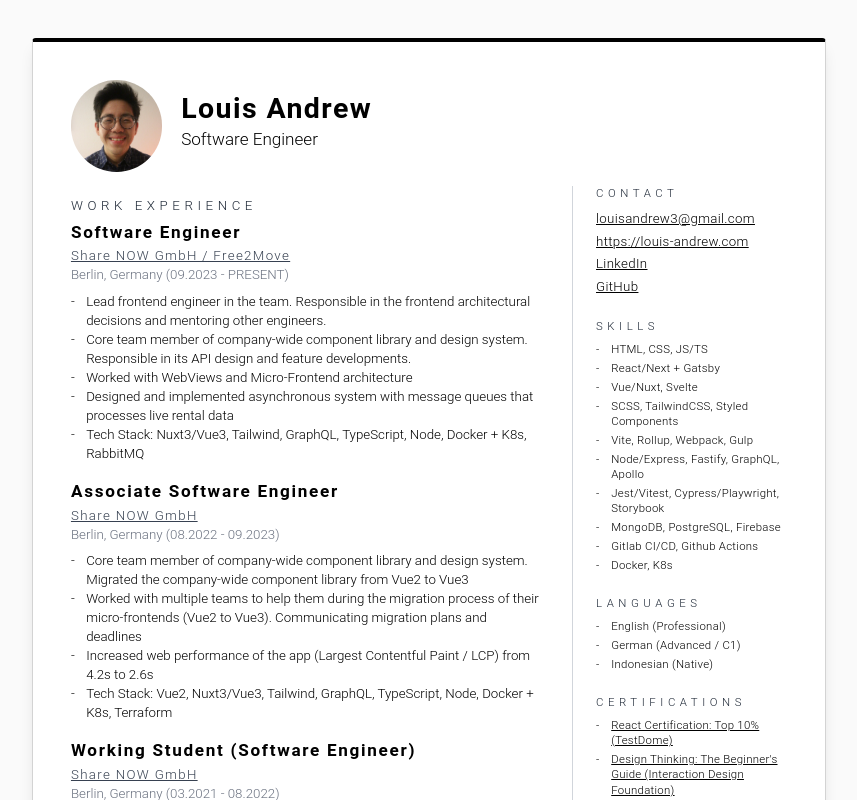
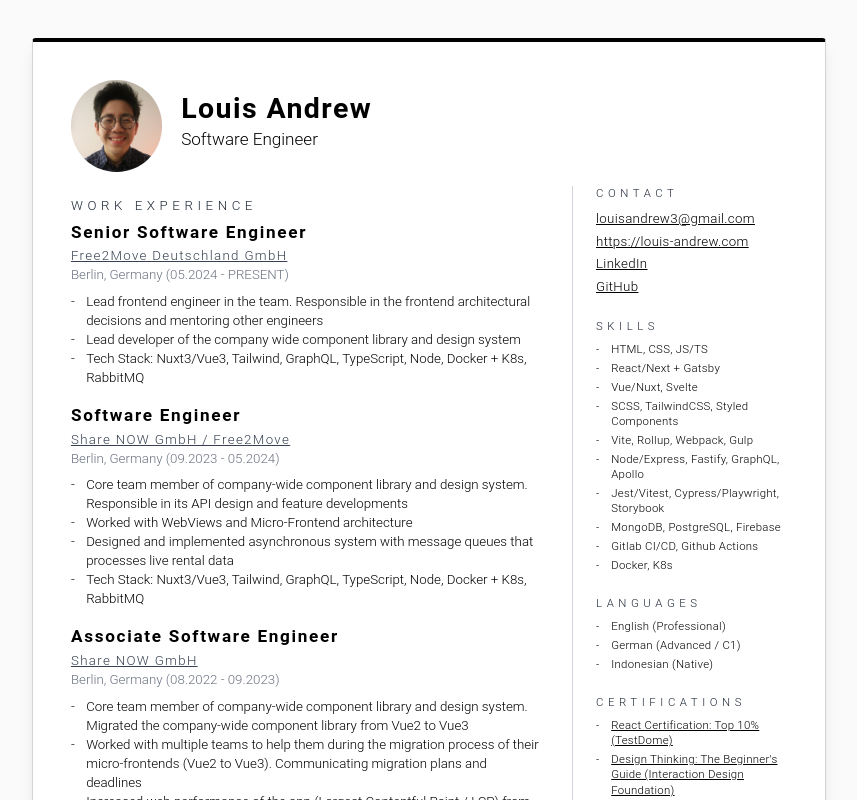
Before and after one commit to LouisAndrew/cv, a Nuxt app: page / in a window 1280 px wide. Shown: the top 800 px of the page, without its empty margins (211-1068 px from the left). Built offline with nearby package versions, Linux system fonts and the light colour scheme.

Commit message:
feat(sse): add senior position entry

```diff
--- a/app.vue
+++ b/app.vue
@@ -1,6 +1,6 @@
 <script setup lang="ts">
 import resume from "./resume.json";
-const PAGE_BREAK_AFTER = 3;
+const PAGE_BREAK_AFTER = 4;
 
 useHead({
   title: "Louis Andrew | Resume",
--- a/resume.json
+++ b/resume.json
@@ -23,13 +23,25 @@
   },
   "work": [
     {
+      "position": "Senior Software Engineer",
+      "name": "Free2Move Deutschland GmbH",
+      "startDate": "2024-05-01",
+      "highlights": [
+        "Lead frontend engineer in the team. Responsible in the frontend architectural decisions and mentoring other engineers",
+        "Lead developer of the company wide component library and design system",
+        "Tech Stack: Nuxt3/Vue3, Tailwind, GraphQL, TypeScript, Node, Docker + K8s, RabbitMQ"
+      ],
+      "url": "https://www.free2move.com",
+      "location": "Berlin, Germany"
+    },
+    {
       "position": "Software Engineer",
       "name": "Share NOW GmbH / Free2Move",
       "startDate": "2023-09-01",
+      "endDate": "2024-05-01",
       "summary": "Acting as the lead frontend engineer in the team alongside being a mentor to other engineers. Also, dove deep into asynchronous messaging by building a system that processes live rental data.\n\n Stack: Nuxt3/Vue3, Tailwind, GraphQL/Apollo, TypeScript, Node/Express",
       "highlights": [
-        "Lead frontend engineer in the team. Responsible in the frontend architectural decisions and mentoring other engineers.",
-        "Core team member of company-wide component library and design system. Responsible in its API design and feature developments.",
+        "Core team member of company-wide component library and design system. Responsible in its API design and feature developments",
         "Worked with WebViews and Micro-Frontend architecture",
         "Designed and implemented asynchronous system with message queues that processes live rental data",
         "Tech Stack: Nuxt3/Vue3, Tailwind, GraphQL, TypeScript, Node, Docker + K8s, RabbitMQ"
@@ -59,8 +71,8 @@
       "endDate": "2022-08-30",
       "summary": "Working as a software-engineer intern alongside my studies. Contributed into the backoffice application of the company, built with micro-frontend architecture and to the company-wide component library.\n\nStack: Vue2, SCSS, GraphQL, TypeScript/JavaScript",
       "highlights": [
-        "Worked on the backoffice application of the company, built with Vue2 and micro-frontend architecture at its core. Worked closely in consuming GraphQL APIs with Apollo.",
-        "Contributed to company-wide component library (built in Vue2). Migrated existing components from JavaScript to TypeScript.",
+        "Worked on the backoffice application of the company, built with Vue2 and micro-frontend architecture at its core. Worked closely in consuming GraphQL APIs with Apollo",
+        "Contributed to company-wide component library (built in Vue2). Migrated existing components from JavaScript to TypeScript",
         "Tech Stack: Vue2, SCSS, GraphQL, TypeScript/JavaScript"
       ],
       "url": "https://www.share-now.com",
@@ -73,9 +85,9 @@
       "endDate": "2020-12-01",
       "summary": "Etheral is a local business in Indonesia that sells handmade jewelries. I worked with them to build their e-commerce website https://etheralmade.com. Unfortunately the original domain is no longer available, the site is still accessible at https://fervent-minsky-bc0840.netlify.app/.\n\nFeature for the site includes: payment integration, mailing list subscription, multi-user admin dashboard, on-demand shipping cost calculation, and order confirmation email.\n\nStack: React/Gatsby, Styled Components, Firestore, Netlify Lambda, TypeScript",
       "highlights": [
-        "Built the e-commerce website from scratch. Worked closely with the client to design the website and its features.",
+        "Built the e-commerce website from scratch. Worked closely with the client to design the website and its features",
         "Implemented auth system with firebase auth, payment integration as well as mailing list subscription system",
-        "Implemented multi-user admin dashboard to manage orders and products.",
+        "Implemented multi-user admin dashboard to manage orders and products",
         "Tech Stack: React/Gatsby, Styled Components, Firestore, Netlify Lambda, TypeScript"
       ],
       "url": "https://fervent-minsky-bc0840.netlify.app/",
```
Also changed, not shown: 1 other file (tests, documents, lock files or other folders).
